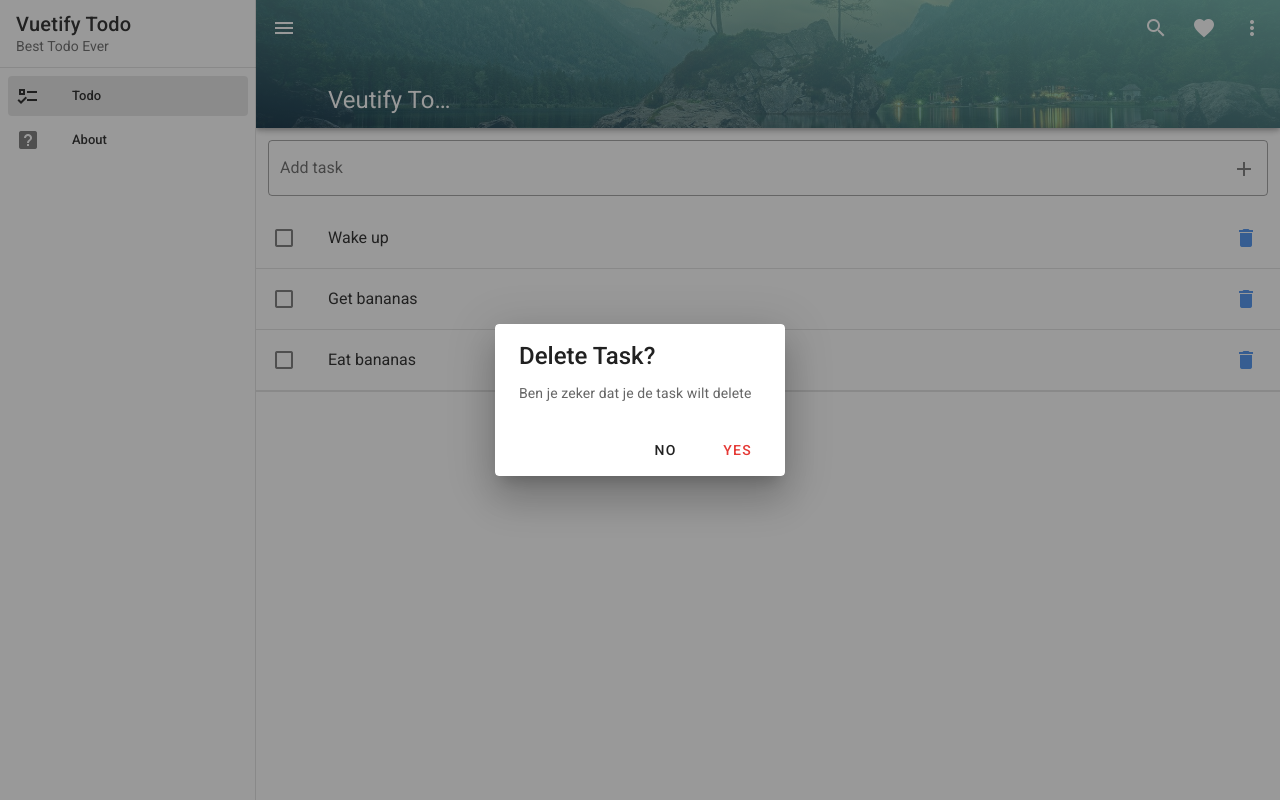
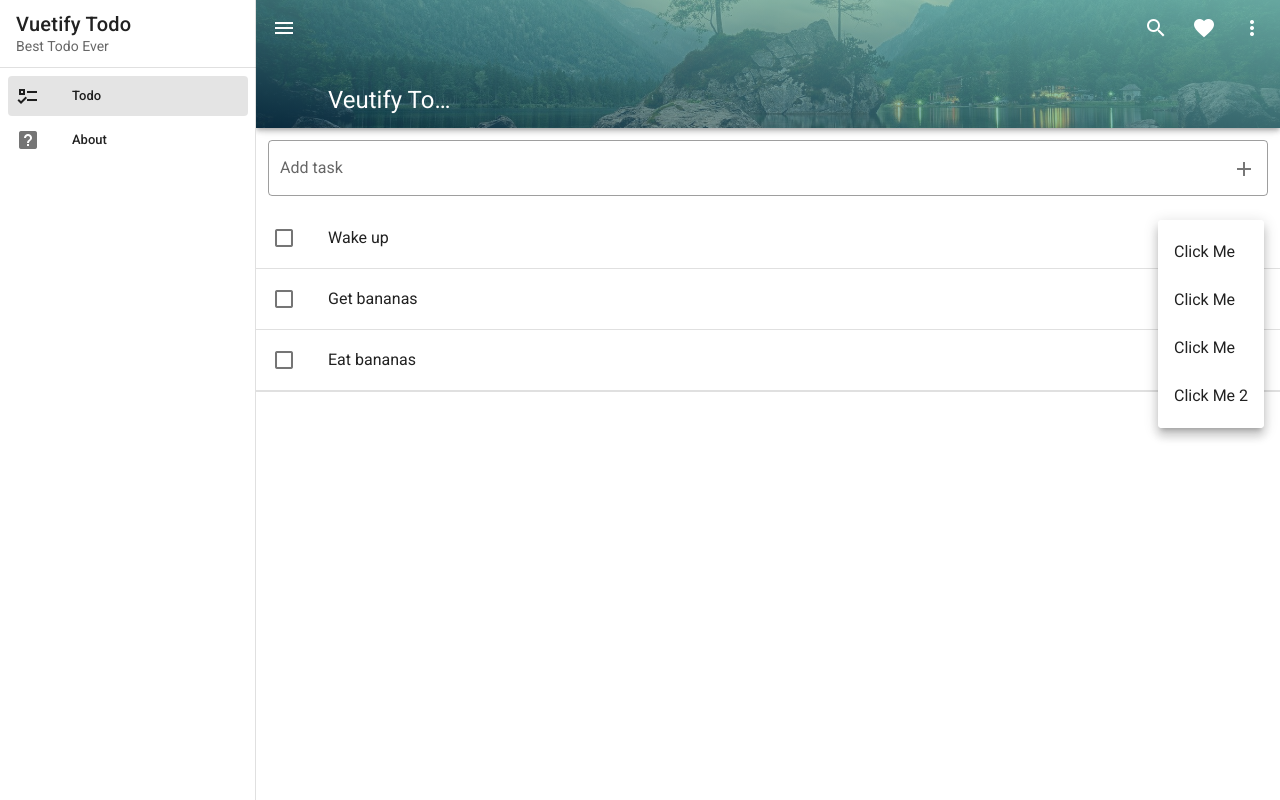
Before and after one commit to yseij/VueJSTodoApp, a Vue app: page /#/ in a window 1280 px wide. Both pictures are taken after a click on the button 1246 px from the left and 238 px from the top of the page. Built offline with nearby package versions, Linux system fonts and the light colour scheme.

Commit message:
Een taakmenu toevoegen

```diff
--- a/src/components/Todo/Task.vue
+++ b/src/components/Todo/Task.vue
@@ -16,9 +16,7 @@
           >
         </v-list-item-content>
         <v-list-item-action>
-          <v-btn icon @click.stop="dialogs.delete = true">
-            <v-icon color="primary lighten-1">mdi-delete</v-icon>
-          </v-btn>
+          <task-menu />
         </v-list-item-action>
       </template>
     </v-list-item>
@@ -45,6 +43,7 @@
   components: {
     "dialog-delete": require("@/components/Todo/Dialogs/DialogDelete.vue")
       .default,
+    "task-menu": require("@/components/Todo/TaskMenu.vue").default,
   },
 };
 </script>
--- /dev/null
+++ b/src/components/Todo/TaskMenu.vue
@@ -0,0 +1,28 @@
+<template>
+  <v-menu bottom left>
+    <template v-slot:activator="{ on, attrs }">
+      <v-btn color="primary" icon v-bind="attrs" v-on="on">
+        <v-icon>mdi-dots-vertical</v-icon>
+      </v-btn>
+    </template>
+
+    <v-list>
+      <v-list-item v-for="(item, i) in items" :key="i">
+        <v-list-item-title>{{ item.title }}</v-list-item-title>
+      </v-list-item>
+    </v-list>
+  </v-menu>
+</template>
+
+<script>
+export default {
+  data: () => ({
+    items: [
+      { title: "Click Me" },
+      { title: "Click Me" },
+      { title: "Click Me" },
+      { title: "Click Me 2" },
+    ],
+  }),
+};
+</script>
```
